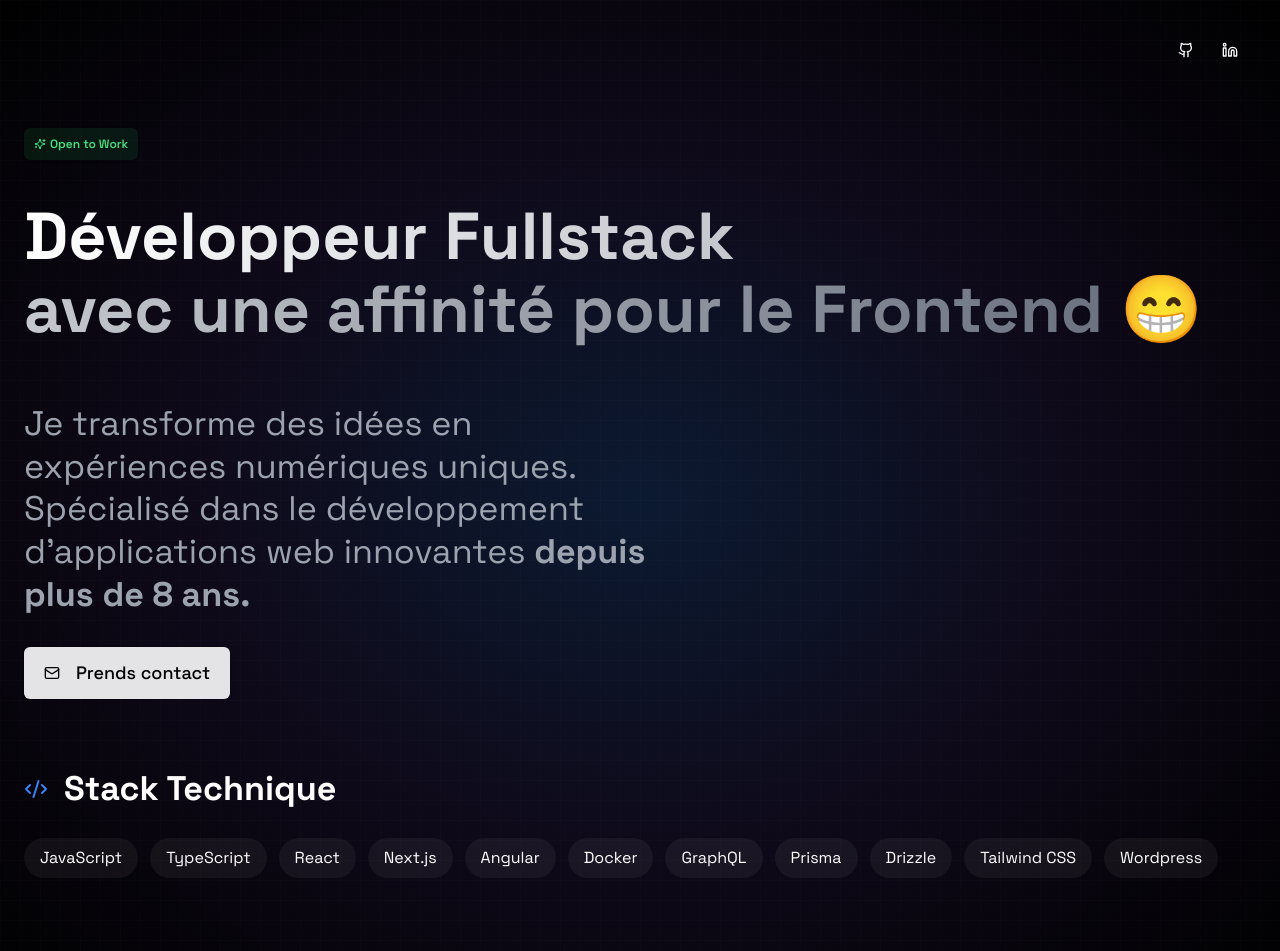
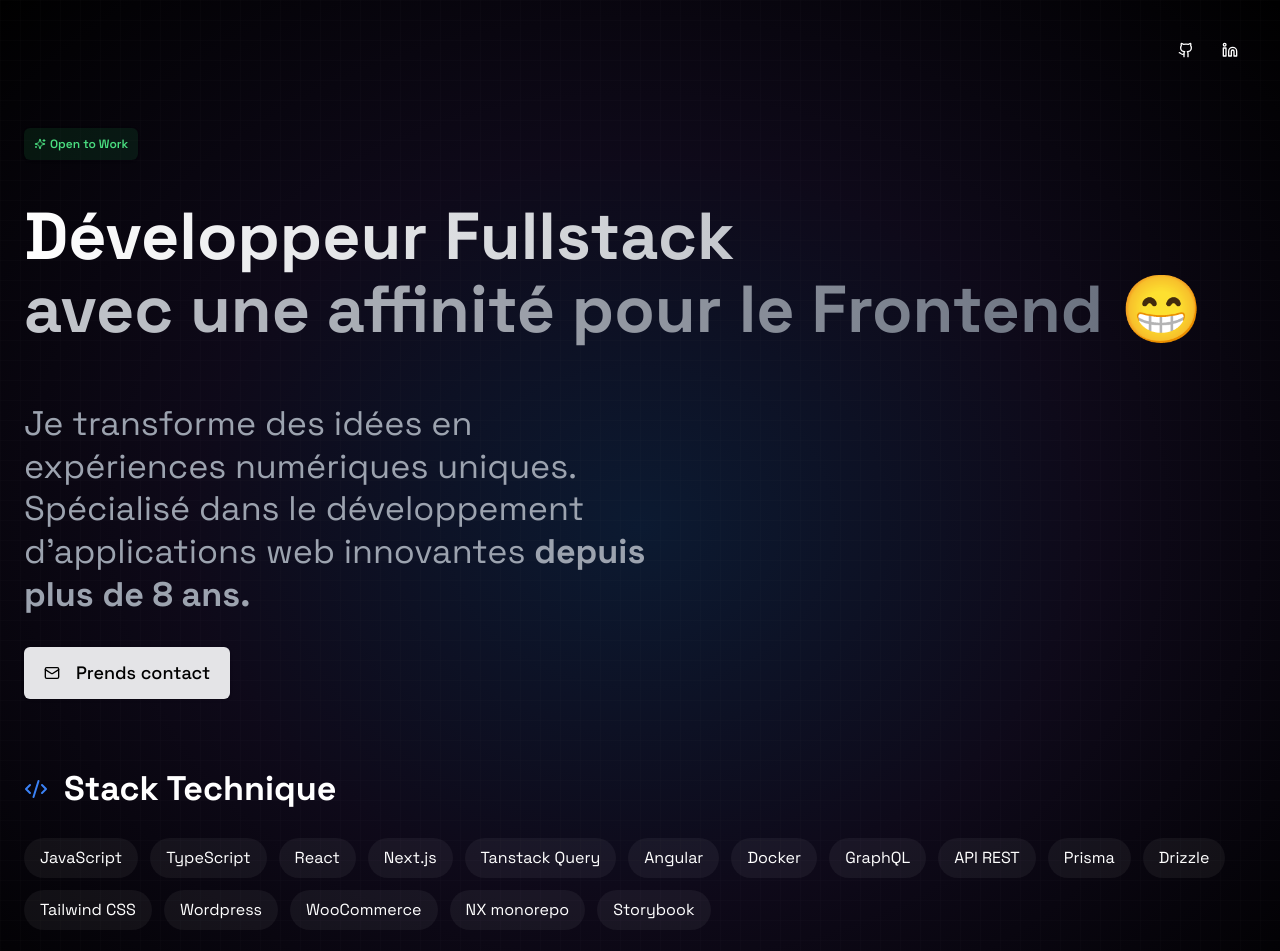
Before and after one commit to tizano/portfolio, a Next.js app: page / in a window 1280 px wide. Shown: the top 951 px of the page. Built offline with nearby package versions, Linux system fonts and the light colour scheme.

Commit message:
feat: add new tech stack value

```diff
--- a/src/components/TechnicalStack.tsx
+++ b/src/components/TechnicalStack.tsx
@@ -7,13 +7,18 @@ const TechnicalStack: React.FC = () => {
     'TypeScript',
     'React',
     'Next.js',
+    'Tanstack Query',
     'Angular',
     'Docker',
     'GraphQL',
+    'API REST',
     'Prisma',
     'Drizzle',
     'Tailwind CSS',
     'Wordpress',
+    'WooCommerce',
+    'NX monorepo',
+    'Storybook',
   ];
   return (
     <section className="flex flex-col gap-6">
```
